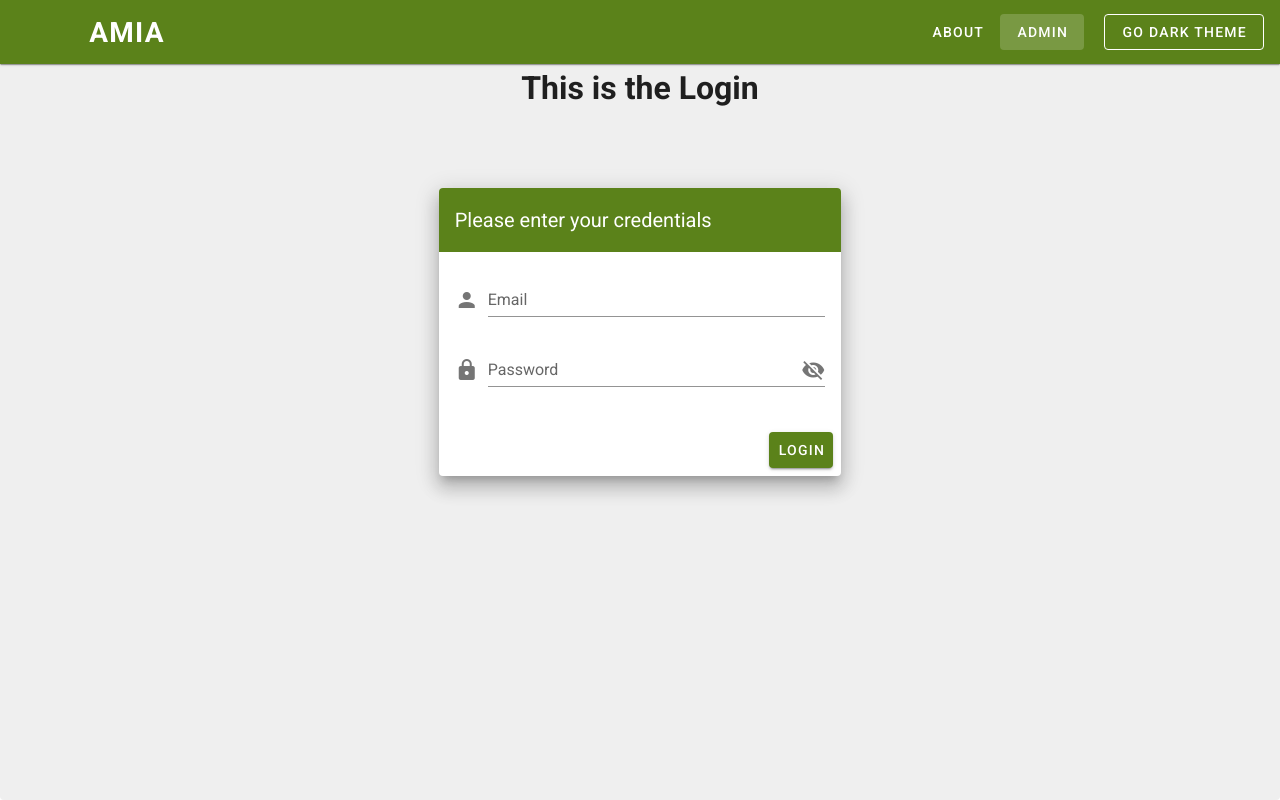
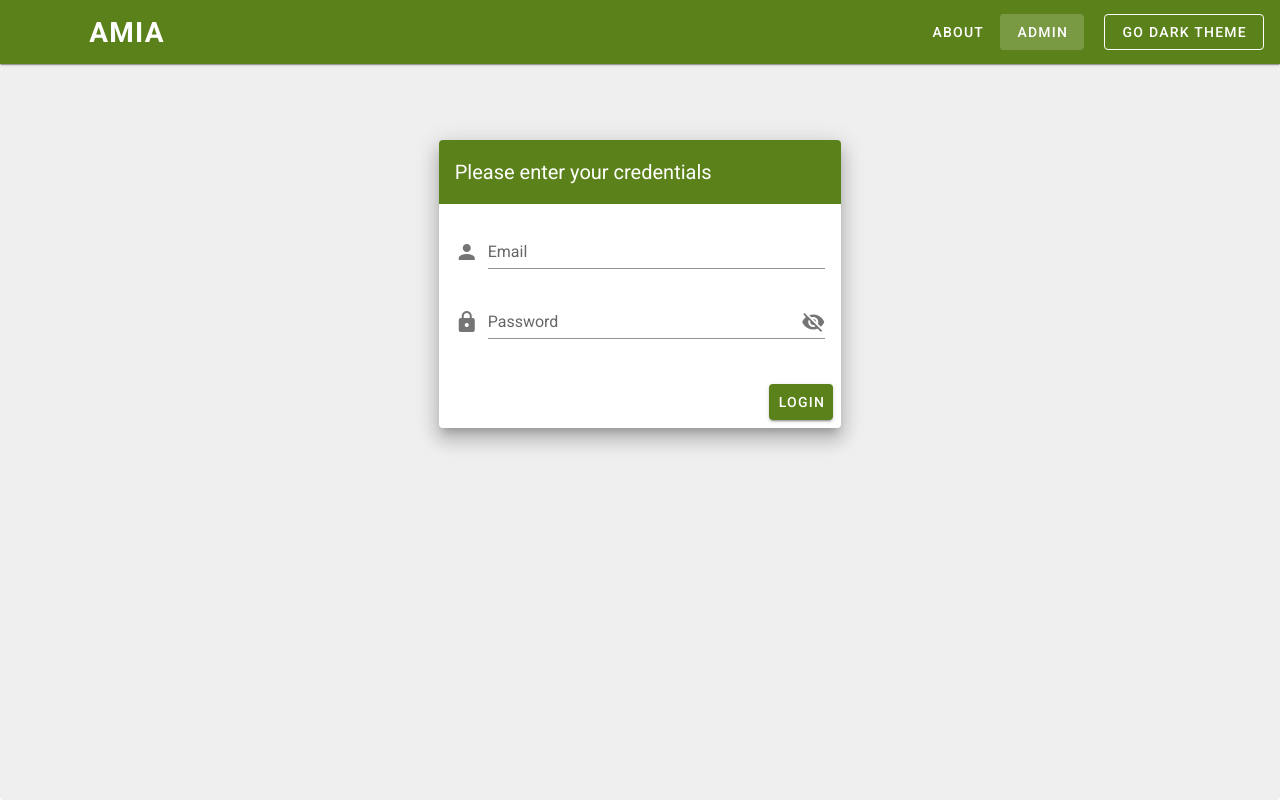
Before and after one commit to dilapitan/amia-program-beneficiaries, a Vue app in the folder client/: page /login in a window 1280 px wide. Built offline with nearby package versions, Linux system fonts and the light colour scheme.

Commit message:
Remove Login header

```diff
--- a/client/src/views/LoginView.vue
+++ b/client/src/views/LoginView.vue
@@ -1,7 +1,5 @@
 <template>
   <div class="about">
-    <h1 class="text-center">This is the Login</h1>
-
     <v-main>
       <v-container class="fill-height" fluid>
         <v-row align="center" justify="center">
```
